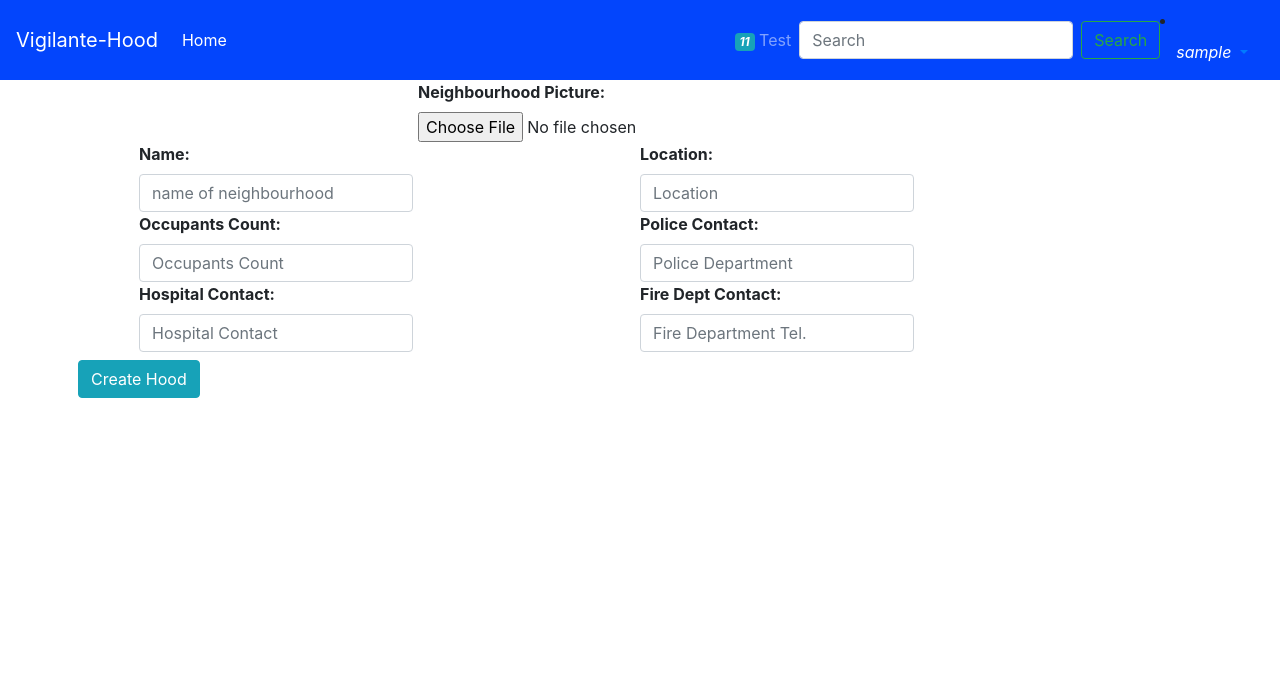
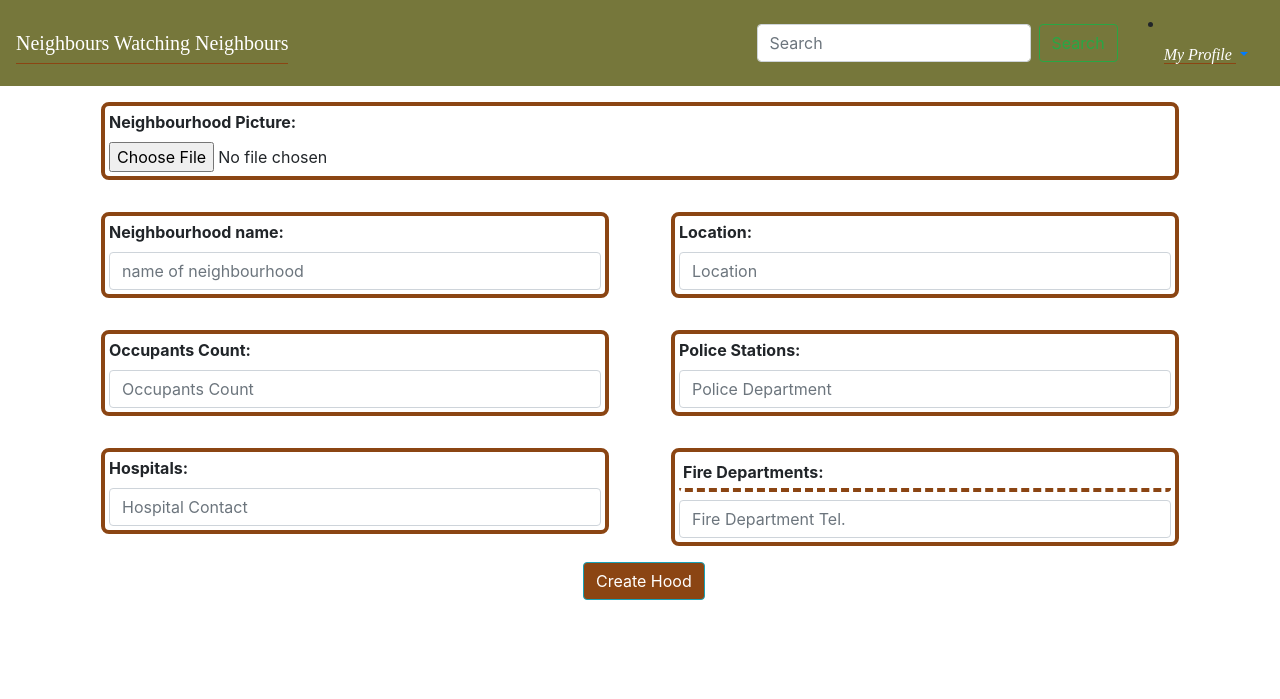
Before and after one commit to Andre-Azu/neigbourhood, a Django app: page /hood/ in a window 1280 px wide. Shown: the top 699 px of the page. Run offline with Django 3.2, Linux system fonts and the light colour scheme; the visitor is signed in with stand-in values (Sample User, id 1); some libraries are stand-ins or nearby versions.

Commit message:
add styling

```diff
--- a/nhood_app/templates/all_businesses.html
+++ b/nhood_app/templates/all_businesses.html
@@ -18,7 +18,7 @@
 
       <span style="color:maroon; font-weight: bold;">Fire Ext Tel : </span><span>+254{{hood.Fire_call}}</span>
 
-        <a href="{% url 'business' hood.id %}" class="btn btn-info new_hood">New Business</a>
+        <a href="{% url 'business' hood.id %}" class="btn btn-info new_hood" style="background-color:saddlebrown; margin-left: 45%; margin: 60px;">New Business</a>
 
       </div>
 
@@ -29,7 +29,7 @@
       <div class="row">
         {% for business in businesses %}
         <div class="card shadow p-3 mb-5 bg-blue rounded">
-          <div class="card-body">
+          <div class="card-body" style="border: 2px solid saddlebrown; border-radius: 7px;">
               <h5 class="card-title text-center">Business Name:</h5>
               <p class="card-text text-center">{{business.name}}</p>
           </div>
@@ -44,7 +44,7 @@
     {% empty %}
             </div>
             <div class="row">
-                <h4 class="text-center">Unfortunately!! There are No Registered Business Currently!</h4>
+                <h4 class="text-center" style="color:saddlebrown">Unfortunately!! There are No Registered Business Currently!</h4>
             </div>
     {% endfor %}
 
--- a/nhood_app/templates/hood.html
+++ b/nhood_app/templates/hood.html
@@ -16,19 +16,19 @@
       <div class="container">
           <div class="hood_form">
 
-                <span class="row  center" style="display:inline-block; margin-left: 30%;">
-                  <label for=foo style="display:block; font-weight: bold;">Neighbourhood Picture:</label>
+            <span class="row  center" style="display:block; font-weight: bold; outline: 4px solid saddlebrown; border-radius: 4px; padding: 4px ; margin: 20px;">
+                  <label for=foo style="display:block; font-weight: bold; max-width: 500px; max-height: 500px;">Neighbourhood Picture:</label>
                   {{ form.hood_pic }}
                 </span>
                 <div class="row padding">
                         <div class="col-md-6">
-                          <span class="row  center" style="display:inline-block; margin-left: 10%; ">
-                            <label for=foo style="display:block; font-weight: bold;">Name:</label>
+                          <span class="row  center" style="display:block; font-weight: bold; outline: 4px solid saddlebrown; border-radius: 4px; padding: 4px;margin: 20px;">
+                            <label for=foo style="display:block; font-weight: bold;">Neighbourhood name:</label>
                             {{form.name}}
                           </span>
                         </div>
                         <div class="col-md-6">
-                          <span class="row  center" style="display:inline-block; ">
+                          <span class="row  center" style="display:block; font-weight: bold; outline: 4px solid saddlebrown; border-radius: 4px; padding: 4px; margin: 20px;">
                             <label for=foo style="display:block; font-weight: bold;">Location:</label>
                             {{form.locality}}
                           </span>
@@ -37,14 +37,14 @@
                 </div>
                 <div class="row padding">
                   <div class="col-md-6">
-                    <span class="row  center" style="display:inline-block; margin-left: 10%; ">
+                    <span class="row  center" style="display:block; font-weight: bold; outline: 4px solid saddlebrown; border-radius: 4px; padding: 4px; margin: 20px; ">
                       <label for=foo style="display:block; font-weight: bold;">Occupants Count:</label>
                       {{form.occupants_count}}
                     </span>
                   </div>
                   <div class="col-md-6">
-                    <span class="row  center" style="display:inline-block; ">
-                      <label for=foo style="display:block; font-weight: bold;">Police Contact:</label>
+                    <span class="row  center" style="display:block; font-weight: bold; outline: 4px solid saddlebrown; border-radius: 4px; padding: 4px; margin: 20px;">
+                      <label for=foo style="display:block; font-weight: bold;">Police Stations:</label>
                       {{form.police_call}}
                     </span>
                   </div>
@@ -52,21 +52,21 @@
 
                   <div class="row padding">
                     <div class="col-md-6">
-                      <span class="row  center" style="display:inline-block; margin-left: 10%; ">
-                        <label for=foo style="display:block; font-weight: bold;">Hospital Contact:</label>
+                      <span class="row  center" style="display:block; font-weight: bold; outline: 4px solid saddlebrown; border-radius: 4px; padding: 4px; margin: 20px;">
+                        <label for=foo style="display:block; font-weight: bold;">Hospitals:</label>
                         {{form.hospital_call}}
                       </span>
                     </div>
                     <div class="col-md-6">
-                      <span class="row  center" style="display:inline-block; ">
-                        <label for=foo style="display:block; font-weight: bold;">Fire Dept Contact:</label>
+                      <span class="row  center" style="display:block; font-weight: bold; outline: 4px solid saddlebrown; border-radius: 4px; padding: 4px; margin: 20px;">
+                        <label for=foo style="display:block; font-weight: bold; border-bottom: 4px dashed saddlebrown; border-radius: 4px; padding: 4px">Fire Departments:</label>
                         {{form.Fire_call}}
                       </span>
                     </div>
                     </div>
 
                 <div class="row center">
-                  <button input type="submit" class="btn btn-info" value="Post" style="margin: 8px;" >Create Hood
+                  <button input type="submit" class="btn btn-info" value="Post" style="background-color:saddlebrown; margin-left: 45%; margin-bottom: 100px;" >Create Hood
                   </button>
 
                 </div>
--- a/nhood_app/templates/navbar.html
+++ b/nhood_app/templates/navbar.html
@@ -13,8 +13,8 @@
 <script src="//cdnjs.cloudflare.com/ajax/libs/jquery/3.2.1/jquery.min.js"></script>
 <!------ Include the above in your HEAD tag ---------->
 
-<nav class="navbar navbar-icon-top navbar-expand-lg navbar-dark bg-dark" style="background-color: #0345fc !important ;">
-  <a class="navbar-brand" href="{% url 'welcome' %}" id="site">Vigilante-Hood</a>
+<nav class="navbar navbar-icon-top navbar-expand-lg navbar-dark bg-dark" style="background-color: #76773b !important ;">
+  <a class="navbar-brand" href="{% url 'welcome' %}" style="font-family: 'Times New Roman', Times, serif; border-bottom: 1px saddlebrown solid;" id="site ">Neighbours Watching Neighbours</a>
   <button class="navbar-toggler" type="button" data-toggle="collapse" data-target="#navbarSupportedContent" aria-controls="navbarSupportedContent" aria-expanded="false" aria-label="Toggle navigation">
     <span class="navbar-toggler-icon"></span>
   </button>
@@ -23,8 +23,6 @@
     <ul class="navbar-nav mr-auto">
       <li class="nav-item active">
         <a class="nav-link" href="#">
-          <i class="fa fa-home"></i>
-          Home
           <span class="sr-only">(current)</span>
           </a>
       </li>
@@ -32,30 +30,21 @@
 
 
     </ul>
-    <ul class="navbar-nav ">
-      <li class="nav-item">
-        <a class="nav-link" href="#">
-          <i class="fa fa-bell">
-            <span class="badge badge-info">11</span>
-          </i>
-          Test
-        </a>
-      </li>
 
-    </ul>
-    <form class="form-inline my-2 my-lg-0" action="{% url 'search' %}">
+    <form class="form-inline my-1 my-lg-3" style="margin-right:30px ;" action="{% url 'search' %}">
       <input class="form-control mr-sm-2" type="text" placeholder="Search" aria-label="Search">
       <button class="btn btn-outline-success my-2 my-sm-0" type="submit">Search</button>
     </form>
+
+
     <li class="nav-item dropdown">
         <a class="nav-link dropdown-toggle" href="#" id="navbarDropdown" role="button" data-toggle="dropdown" aria-haspopup="true" aria-expanded="false">
-          <i class="fa fa-envelope-o" style="color: white;">
-            {{user.username}}
-
+          <i class="fa fa-envelope-o" style="color: white;font-family: 'Times New Roman', Times, serif; border-bottom: 1px saddlebrown solid; margin-bottom: 30px;">
+            My Profile
           </i>
         </a>
-        <div class="dropdown-menu" aria-labelledby="navbarDropdown"  style="max-width: 5px;">
-          <a class="dropdown-item" href="{% url 'profile' %}">Profile</a>
+        <div class="dropdown-menu" aria-labelledby="navbarDropdown"  style="max-width: 10px; color: saddlebrown; padding: 10px; margin-top: 14px;margin-left:-50px; border-radius: 20px; border-color: saddlebrown;">
+          <a class="dropdown-item" href="{% url 'profile' %}">{{user.username}}</a>
         </div>
       </li>
   </div>
--- a/nhood_app/templates/profile.html
+++ b/nhood_app/templates/profile.html
@@ -10,7 +10,7 @@
 
 {% block content %}
 {% include 'navbar.html' %}
-<div class="container text-center">
+<div class="container text-center" style="color: saddlebrown; border: 2px solid saddlebrown; border-radius: 7px; padding: 3px">
 
     {% if user.is_authenticated  %}
 
```
Also changed, not shown: nhood_app/templates/all_posts.html (+12 -8 lines), nhood_app/templates/business.html (+7 -7 lines), nhood_app/templates/index.html (+7 -7 lines), nhood_app/templates/post.html (+5 -5 lines), hoods/profiles/cat.jpeg (added).
